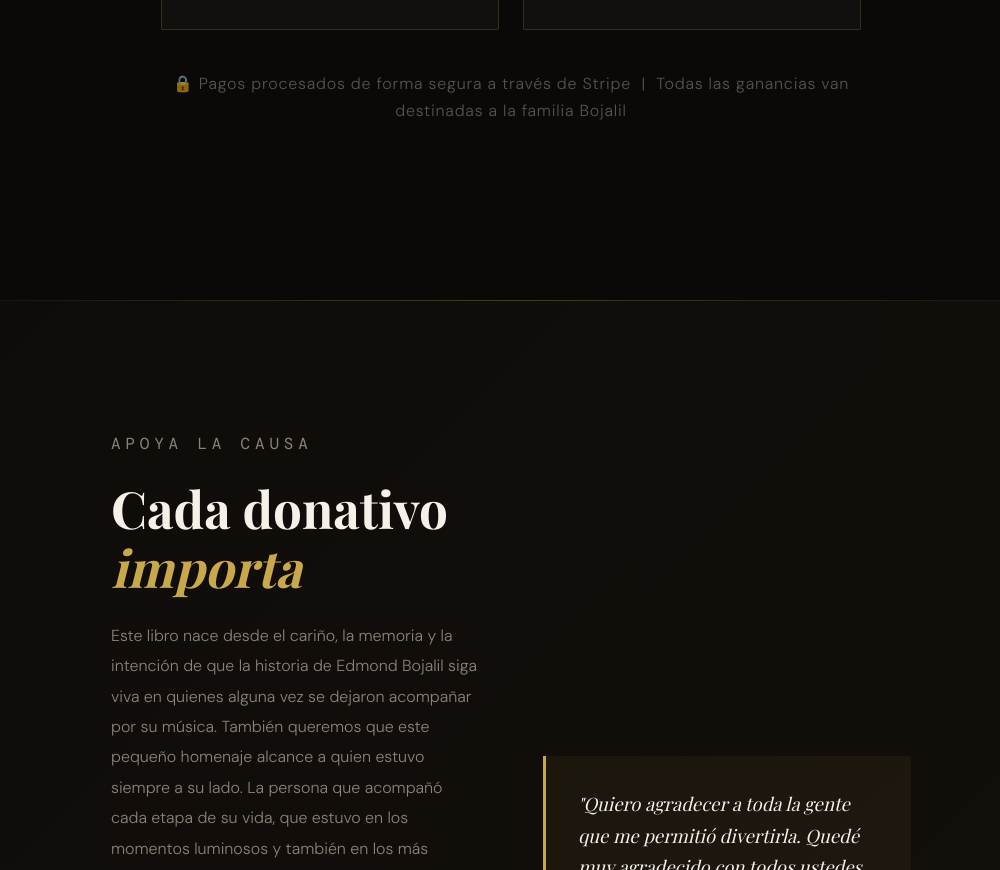
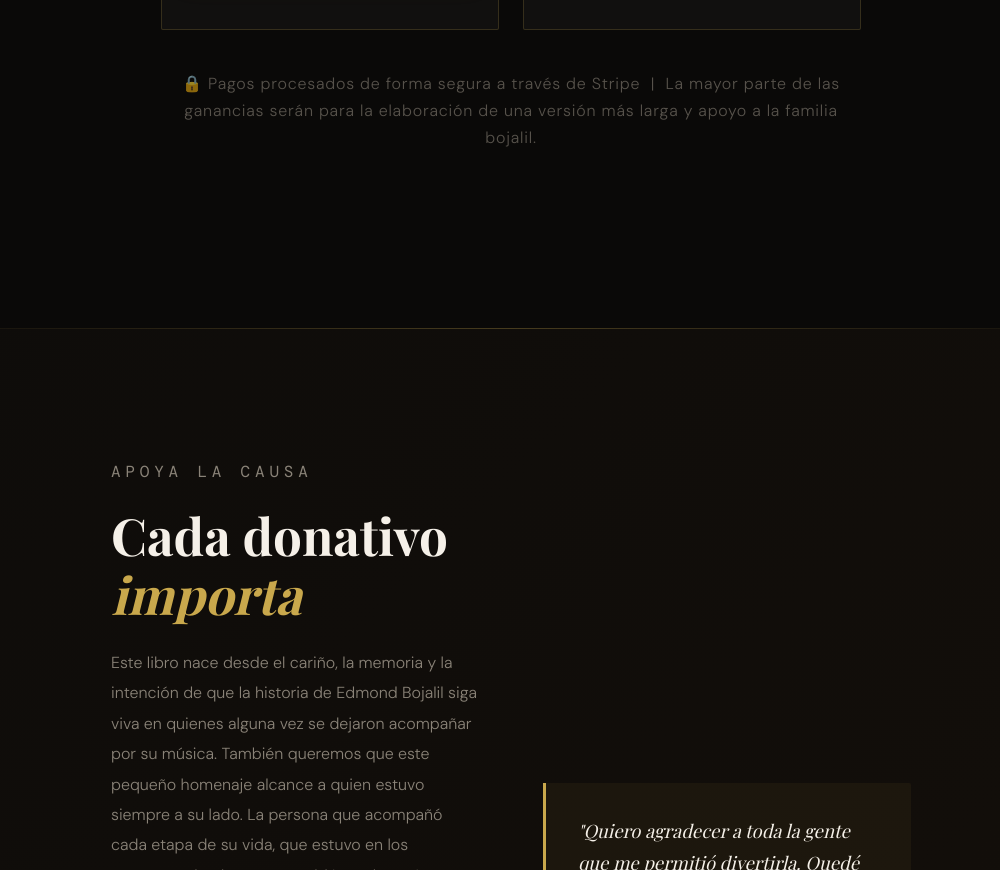
Before and after one commit to Eipoul/pistallena, a plain HTML site: page index.html in a window 1280 px wide. Shown: the part 2608-3478 px from the top of the page, without its empty margins (129-1129 px from the left). Drawn offline with nearby package versions, Linux system fonts and the light colour scheme; a web font is replaced by a local one.

Commit message:
Update index.html

```diff
--- a/index.html
+++ b/index.html
@@ -708,7 +708,7 @@
         </div>
       </div>
 
-      <p class="compra-note">🔒 Pagos procesados de forma segura a través de Stripe &nbsp;|&nbsp; Todas las ganancias van destinadas a la familia Bojalil</p>
+      <p class="compra-note">🔒 Pagos procesados de forma segura a través de Stripe &nbsp;|&nbsp; La mayor parte de las ganancias serán para la elaboración de una versión más larga y apoyo a la familia bojalil.</p>
     </div>
   </section>
 
```
